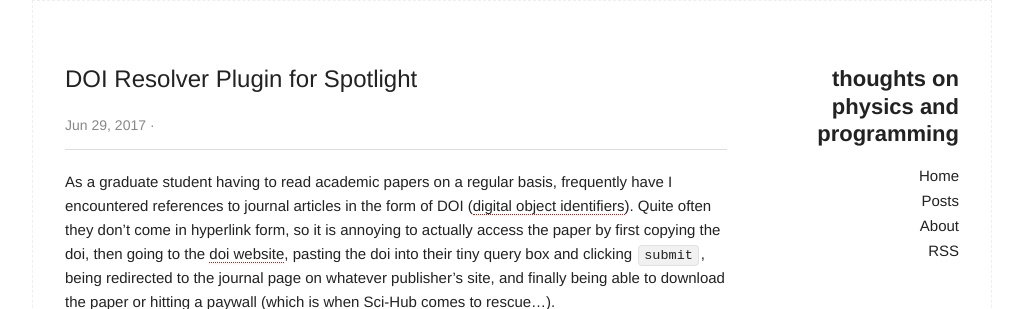
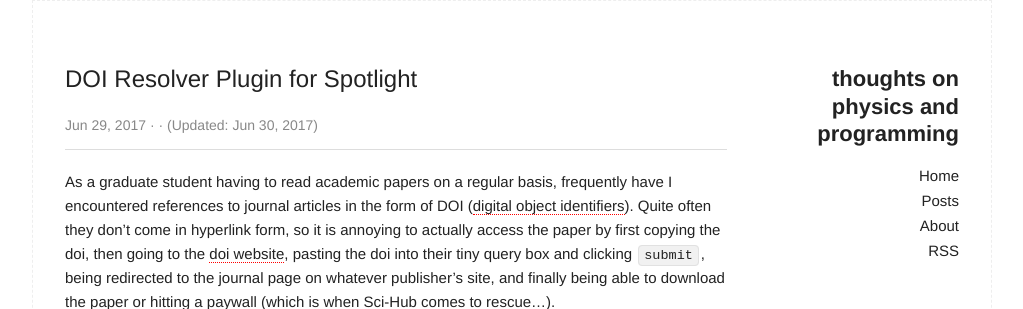
Before and after one commit to codetrick/codetrick.github.io, a Jekyll site: the page built from _posts/2017-06-29-doi-resolver.markdown, in a window 1280 px wide and 900 px high. Shown: the top 309 px of the window, without its empty margins (128-1151 px from the left). Built offline with Jekyll 4.4.1, drawn with Linux system fonts in a browser that asks for light colours; comment, search, counter and statistics services are not loaded.

Commit message:
Added field "last_modified_at" to posts.

```diff
--- a/_layouts/post.html
+++ b/_layouts/post.html
@@ -6,9 +6,12 @@ layout: default
   <header class="article-header">
     <h1 class="article_title" itemprop="name headline">{{ page.title }}</h1>
     <p class="article_meta">
-      <time datetime="{{ page.date | date_to_xmlschema }}" itemprop="datePublished">{{ page.date | date: "%b %d, %Y" }}</time>
+      <time datetime="{{ page.date | date_to_xmlschema }}" itemprop="datePublished">{{ page.date | date: "%b %-d, %Y" }}</time>
       {% if page.comments %}
       · <a href="{{ post.url }}#disqus_thread" data-disqus-identifier="{{post.id}}"></a>
+      {% endif %}
+      {% if page.last_modified_at %}
+      · (Updated: <time class="post_date">{{ page.last_modified_at | date: "%b %-d, %Y" }}</time>)
       {% endif %}
     </p>
   </header>
--- a/_posts/2017-06-29-doi-resolver.markdown
+++ b/_posts/2017-06-29-doi-resolver.markdown
@@ -2,6 +2,7 @@
 layout: post
 title:  "DOI Resolver Plugin for Spotlight"
 date: 2017-06-29 20:27 -0800
+last_modified_at: 2017-06-30
 published: true
 categories: programming
 ---
--- a/archive.html
+++ b/archive.html
@@ -17,7 +17,7 @@ title: Archive
 
     <div class="post_title">
       <a href="{{ post.url | prepend: site.baseurl }}">{{ post.title}}</a>
-      <span class="article_meta">{{ post.date | date: "%b %d, %Y" }}</span>
+      <span class="article_meta">{{ post.date | date: "%b %-d, %Y" }}</span>
     </div>
 
     {% endfor %}
--- a/index.html
+++ b/index.html
@@ -12,9 +12,12 @@ title: Home
       <header class="post_header">
         <h2 class="post_title"><a href="{{ post.url | prepend: site.baseurl }}">{{ post.title}}</a></h2>
         <span class="article_meta">
-          <time class="post_date">{{ post.date | date: "%b %d, %Y" }}</time>
+          <time class="post_date">{{ post.date | date: "%b %-d, %Y" }}</time>
           {% if post.comments %}
           · <a href="{{ post.url }}#disqus_thread" data-disqus-identifier="{{post.id}}"></a>
+          {% endif %}
+          {% if post.last_modified_at %}
+          · (Updated: <time class="post_date">{{ post.last_modified_at | date: "%b %-d, %Y" }}</time>)
           {% endif %}
         </span>
       </header>
```
